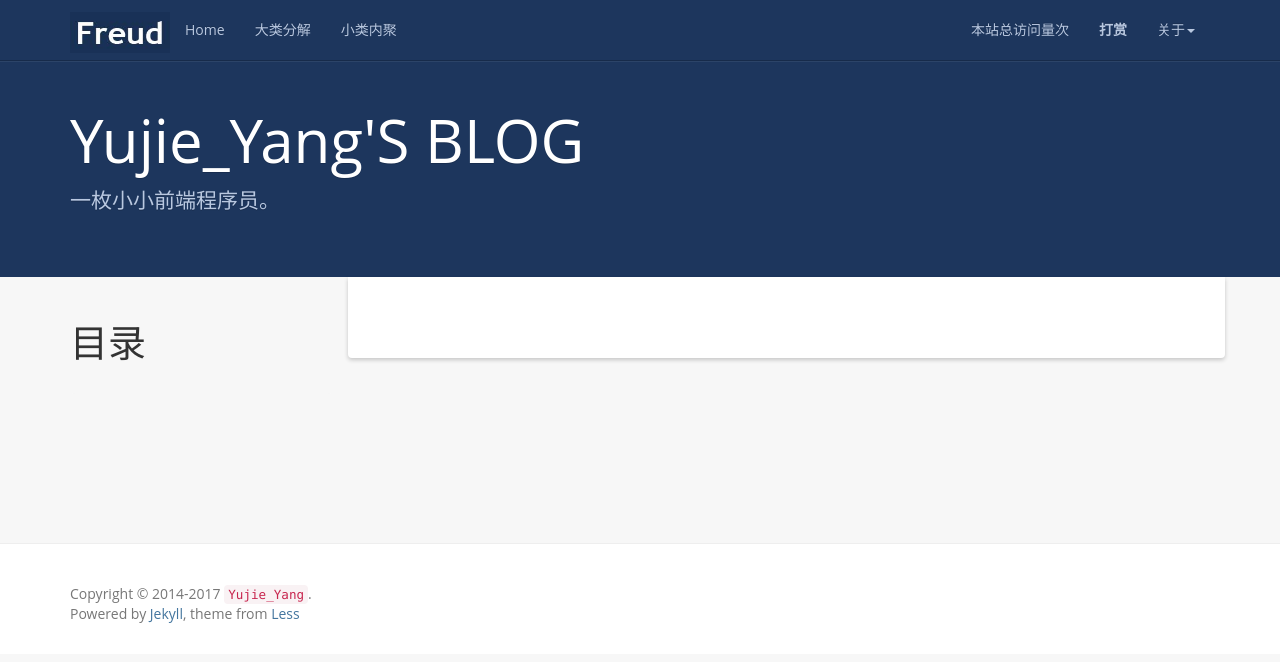
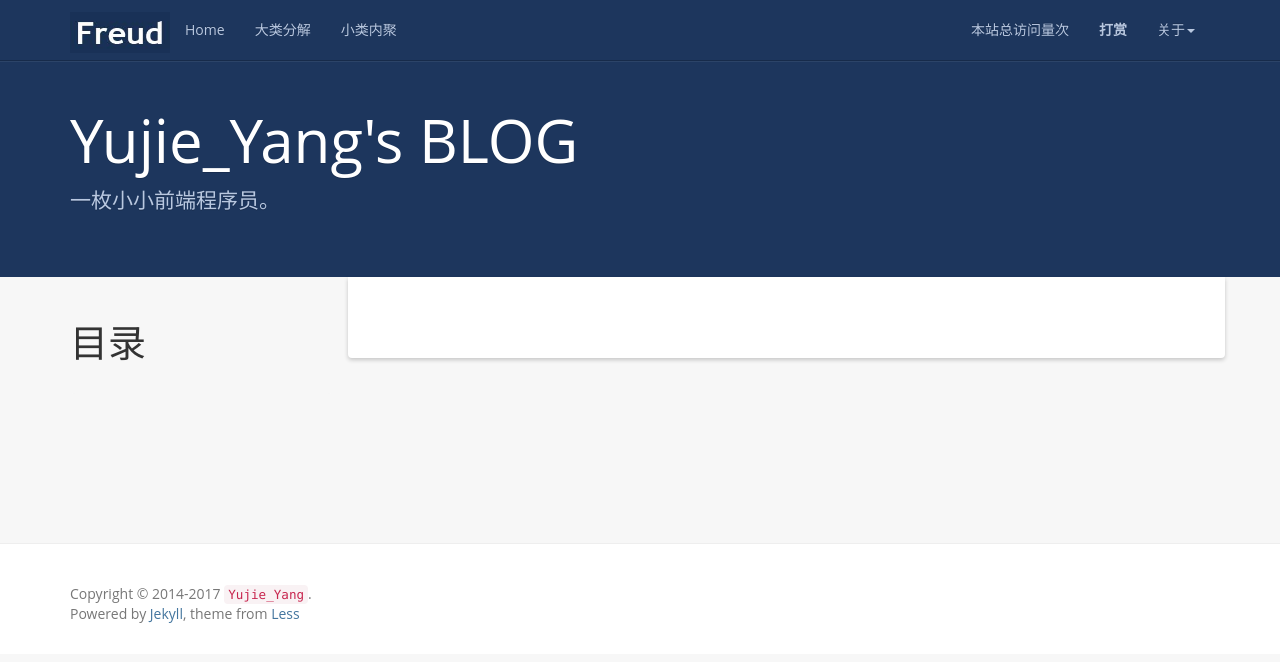
Before and after one commit to OKCthouder/Yujie_Yang, a Jekyll site: the page built from index.html, in a window 1280 px wide. Shown: the top 662 px of the page. Built offline with Jekyll 4.4.1, drawn with Linux system fonts in a browser that asks for light colours; the list of posts is cut into pages by our own code; comment, search, counter and statistics services are not loaded.

Commit message:
第一篇博客

```diff
--- a/_config.yml
+++ b/_config.yml
@@ -1,5 +1,5 @@
 # Site settings
-name: Yujie_Yang'S BLOG
+name: Yujie_Yang's BLOG
 email: 615851120@qq.com
 author: Yujie_Yang
 url: https://okcthouder.github.io/Yujie_Yang.github.io/index.html
```
